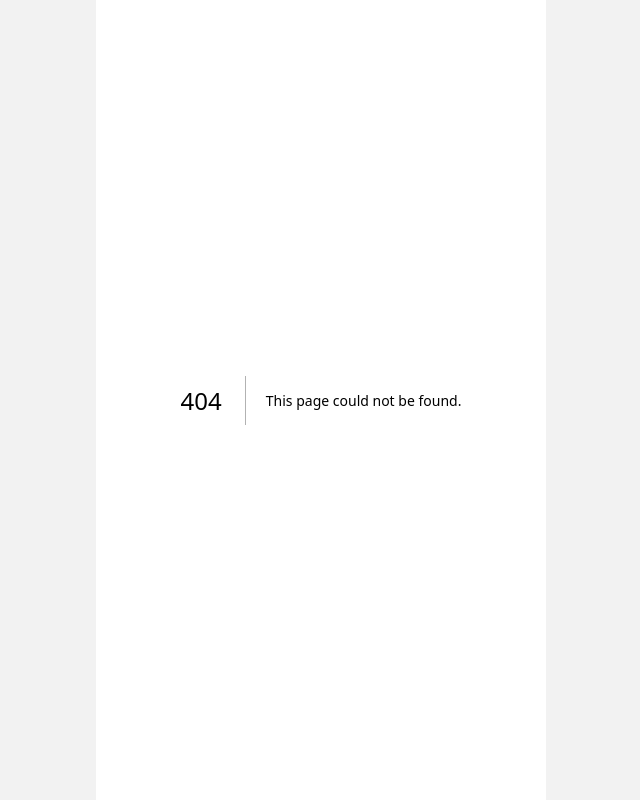
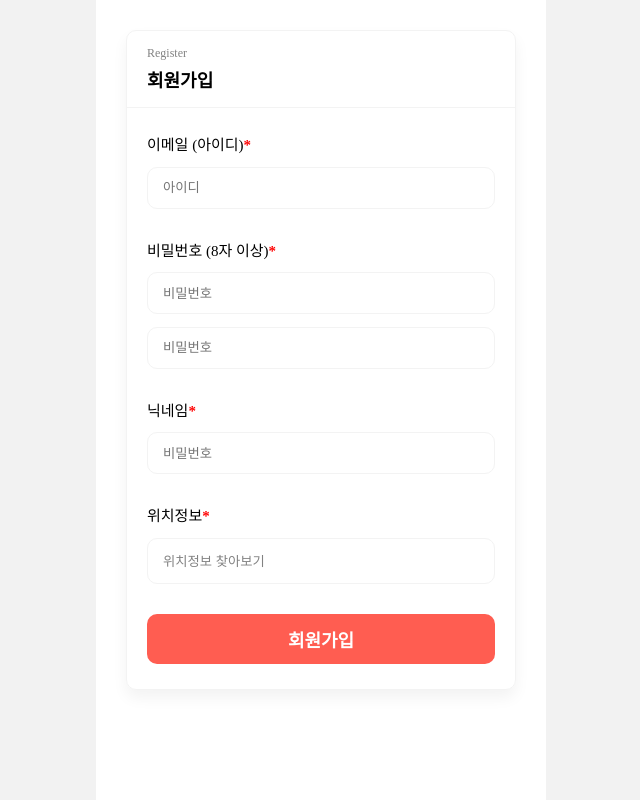
Before and after one commit to SwitchChipsProject/switch_front, a Next.js app: page /register in a window 1280 px wide. Before the commit this address had no page. Shown: the whole page, without its empty margins (319-959 px from the left). Built offline with nearby package versions, Linux system fonts and the light colour scheme.

Commit message:
#2 회원가입 페이지

```diff
--- /dev/null
+++ b/pages/register.tsx
@@ -0,0 +1,86 @@
+import styled from 'styled-components';
+import InputContainer from '../components/util/InputContainer';
+import Button from '../components/util/Button';
+const Container = styled.div`
+  height: 100%;
+  display: flex;
+  flex-direction: column;
+  align-items: center;
+  width: 100%;
+`;
+
+const InputWrapper = styled.div`
+  display: flex;
+  flex-direction: column;
+  gap: 12.5px 0;
+`;
+
+const InputLabel = styled.span`
+  color: black;
+  font-size: 15px;
+  font-weight: 500;
+`;
+
+const Input = styled.input`
+  padding: 12.5px 15px;
+  border: 1px solid #f3f3f3;
+  border-radius: 10px;
+  background-color: white;
+  color: black;
+  outline: none;
+`;
+
+const Strong = styled.strong`
+  color: red;
+`;
+
+const LocationButton = styled.button`
+  padding: 12.5px 15px;
+  border: 1px solid #f3f3f3;
+  border-radius: 10px;
+  background-color: white;
+  color: black;
+  outline: none;
+  text-align: start;
+  color: #828282;
+  cursor: pointer;
+`;
+
+export default function Register() {
+  return (
+    <Container>
+      <InputContainer type="Register">
+        <>
+          <InputWrapper>
+            <InputLabel>
+              이메일 (아이디)<Strong>*</Strong>
+            </InputLabel>
+            <Input placeholder="아이디"></Input>
+          </InputWrapper>
+          <InputWrapper>
+            <InputLabel>
+              비밀번호 (8자 이상)<Strong>*</Strong>
+            </InputLabel>
+            <Input placeholder="비밀번호" type="password"></Input>
+            <Input placeholder="비밀번호" type="password"></Input>
+          </InputWrapper>
+          <InputWrapper>
+            <InputLabel>
+              닉네임<Strong>*</Strong>
+            </InputLabel>
+            <Input placeholder="비밀번호"></Input>
+          </InputWrapper>
+          <InputWrapper>
+            <InputLabel>
+              위치정보<Strong>*</Strong>
+            </InputLabel>
+            <LocationButton>위치정보 찾아보기</LocationButton>
+          </InputWrapper>
+          <Button backgroundColor={'#FF5D51'} textColor="white">
+            회원가입
+          </Button>
+        </>
+      </InputContainer>
+    </Container>
+  );
+}
```
Also changed, not shown: pages/index.tsx (+9 -1 lines).
